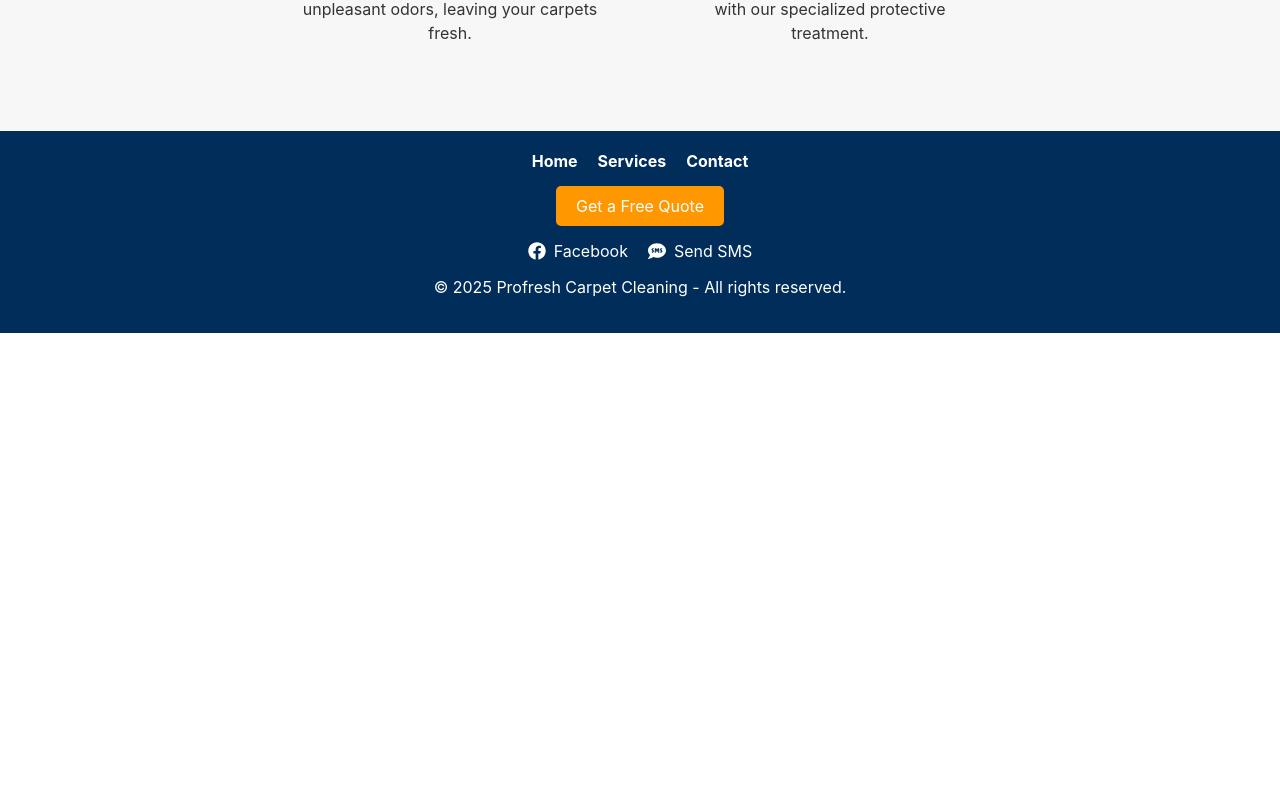
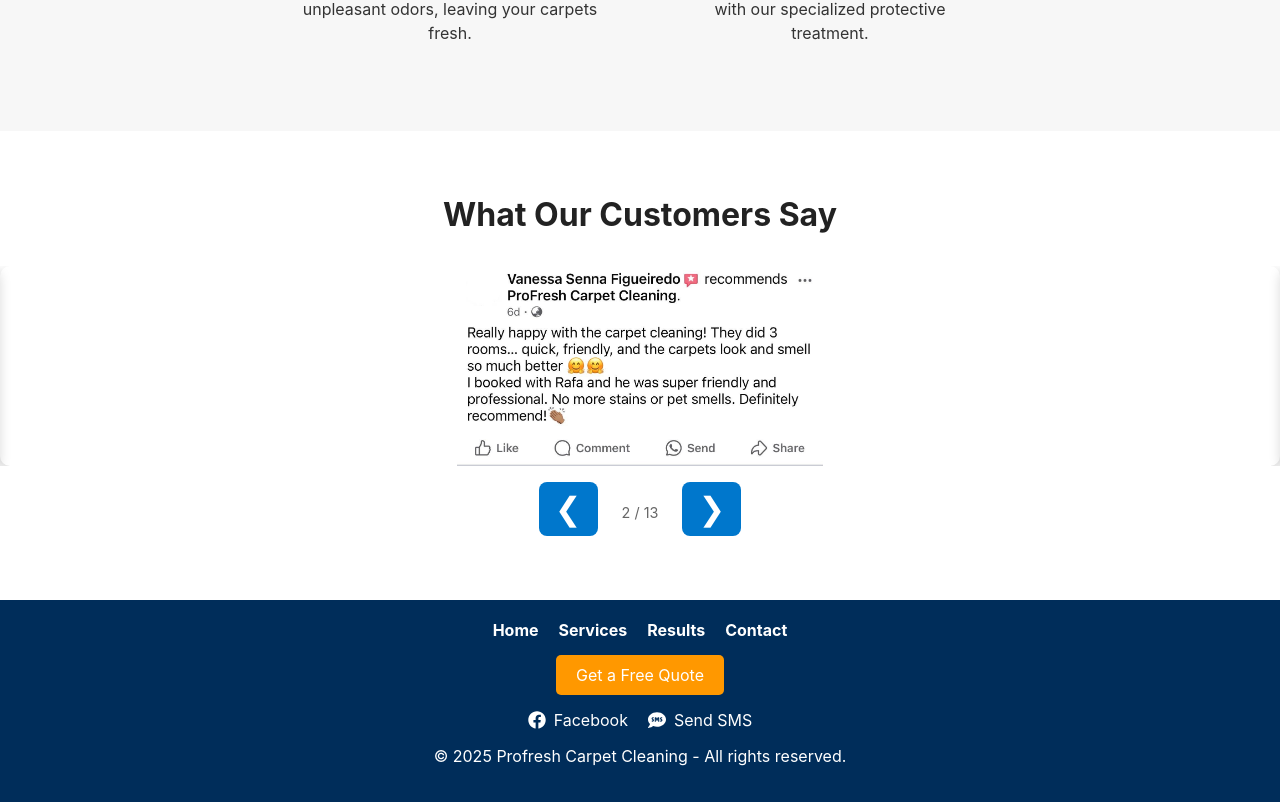
Before and after one commit to raafaelalmeida/profresh, a React (Create React App) app: page / in a window 1280 px wide. Shown: the part 1145-1947 px from the top of the page. Before the commit the page ends 1478 px from the top, so only its background shows below. Built offline with nearby package versions, Linux system fonts and the light colour scheme.

Commit message:
reviews na home

```diff
--- a/src/components/Footer.js
+++ b/src/components/Footer.js
@@ -10,6 +10,7 @@ function Footer() {
         <div className={styles.links}>
           <Link to="/">Home</Link>
           <Link to="/services">Services</Link>
+          <Link to="/results">Results</Link>
           <Link to="/contact">Contact</Link>
         </div>
 
--- a/src/pages/Home.js
+++ b/src/pages/Home.js
@@ -1,8 +1,22 @@
+import { useState, useEffect } from "react";
 import styles from "./Home.module.css";
 import { Link } from "react-router-dom";
 import { FaBroom, FaCouch, FaSprayCan, FaShieldAlt } from "react-icons/fa";
 
 function Home() {
+  const reviewImages = Array.from({ length: 13 }, (_, i) => `/images/review${i + 1}.jpg`);
+  const [current, setCurrent] = useState(0);
+
+  const handlePrev = () => setCurrent((prev) => (prev === 0 ? reviewImages.length - 1 : prev - 1));
+  const handleNext = () => setCurrent((prev) => (prev === reviewImages.length - 1 ? 0 : prev + 1));
+
+  useEffect(() => {
+    const interval = setInterval(() => {
+      setCurrent((prev) => (prev === reviewImages.length - 1 ? 0 : prev + 1));
+    }, 3000);
+    return () => clearInterval(interval);
+  }, [reviewImages.length]);
+
   return (
     <div className={styles.pageWrapper}>
       {/* Banner Section */}
@@ -10,8 +24,6 @@ function Home() {
         <div className={styles.overlay}></div>
         <h1 className={styles.bannerText}>Professional Carpet Cleaning Services</h1>
         <p className={styles.bannerSubText}>We bring freshness and hygiene to your carpets with eco-friendly solutions.</p>
-
-        {/* ✅ Fixed CTA Button */}
         <Link to="/contact" className={styles.ctaButton}>
           Get a Free Quote
         </Link>
@@ -43,6 +55,31 @@ function Home() {
           </div>
         </div>
       </div>
+
+      {/* Reviews Carousel */}
+      <div className={styles.reviewsCarousel}>
+        <h2>What Our Customers Say</h2>
+        <div className={styles.sliderWrapper}>
+          <div
+            className={styles.slider}
+            style={{ transform: `translateX(-${current * 100}%)` }}
+          >
+            {reviewImages.map((src, index) => (
+              <img
+                key={index}
+                src={src}
+                alt={`Review ${index + 1}`}
+                className={styles.reviewSlide}
+              />
+            ))}
+          </div>
+        </div>
+        <div className={styles.sliderControls}>
+          <button onClick={handlePrev} className={styles.navBtn}>❮</button>
+          <span className={styles.slideIndicator}>{current + 1} / {reviewImages.length}</span>
+          <button onClick={handleNext} className={styles.navBtn}>❯</button>
+        </div>
+      </div>
     </div>
   );
 }
--- a/src/pages/Home.module.css
+++ b/src/pages/Home.module.css
@@ -1,4 +1,4 @@
-/* Ensure the container covers the full viewport height */
+/* Layout base */
 .container {
   display: flex;
   flex-direction: column;
@@ -6,12 +6,12 @@
   width: 100%;
 }
 
-/* Hero Banner Styling */
+/* Banner principal */
 .banner {
   position: relative;
-  width: 100%; /* Ensures it fits all screens */
+  width: 100%;
   height: 500px;
-  background-image: url('/public/images/banner.jpg'); /* Ensure this file exists */
+  background-image: url('/public/images/banner.jpg'); /* Certifique-se de que a imagem existe */
   background-size: cover;
   background-position: center;
   background-repeat: no-repeat;
@@ -25,16 +25,13 @@
   overflow: hidden;
 }
 
-/* 🔥 Evita qualquer scroll horizontal */
 .pageWrapper {
   width: 100%;
   max-width: 100vw;
   overflow-x: hidden;
+  margin-bottom: 4rem;
 }
 
-
-
-/* Overlay to enhance text visibility */
 .overlay {
   position: absolute;
   top: 0;
@@ -44,7 +41,6 @@
   background: rgba(0, 0, 0, 0.5);
 }
 
-/* Banner text styles */
 .bannerText {
   font-size: 36px;
   font-weight: bold;
@@ -56,7 +52,6 @@
   z-index: 2;
 }
 
-/* CTA Button */
 .ctaButton {
   display: inline-block;
   margin-top: 20px;
@@ -74,70 +69,7 @@
   background: #e68900;
 }
 
-/* About Section */
-.aboutSection {
-  max-width: 800px;
-  text-align: center;
-  padding: 50px 20px;
-  margin: 0 auto; /* 🔥 Ensures it's centered */
-  display: flex;
-  flex-direction: column;
-  align-items: center;
-  justify-content: center;
-}
-
-/* Adjusting heading and text */
-.aboutSection h2 {
-  font-size: 28px;
-  color: #004d99;
-  margin-bottom: 15px;
-}
-
-.aboutSection p {
-  font-size: 18px;
-  color: #333;
-  line-height: 1.6;
-  max-width: 90%;
-  text-align: center;
-}
-
-/* 🔥 Responsive adjustments */
-@media (max-width: 768px) {
-  .aboutSection {
-    padding: 30px 15px;
-  }
-
-  .aboutSection h2 {
-    font-size: 24px;
-  }
-
-  .aboutSection p {
-    font-size: 16px;
-  }
-}
-
-/* Responsive Design */
-@media (max-width: 768px) {
-  .banner {
-    height: 350px;
-  }
-
-  .bannerText {
-    font-size: 28px;
-  }
-
-  .bannerSubText {
-    font-size: 16px;
-  }
-
-  .ctaButton {
-    padding: 12px 24px;
-    font-size: 16px;
-  }
-}
-
-
-/* Why Choose Us Section */
+/* Seção "Why Choose Us" */
 .whyChoose {
   text-align: center;
   padding: 50px 20px;
@@ -150,7 +82,6 @@
   margin-bottom: 30px;
 }
 
-/* Grid Layout */
 .whyGrid {
   display: flex;
   justify-content: center;
@@ -160,7 +91,6 @@
   margin: 0 auto;
 }
 
-/* Features */
 .feature {
   text-align: center;
   max-width: 300px;
@@ -179,8 +109,129 @@
   line-height: 1.5;
 }
 
-/* Icons */
 .icon {
   font-size: 40px;
   color: #ff9800;
 }
+
+/* Carrossel de Reviews */
+.reviewsCarousel {
+  margin-top: 4rem;
+  text-align: center;
+}
+
+.reviewsCarousel h2 {
+  font-size: 2rem;
+  margin-bottom: 1rem;
+  color: #222;
+}
+
+.sliderWrapper {
+  width: 100%;
+  overflow: hidden;
+  position: relative;
+  margin-top: 2rem;
+}
+
+.slider {
+  display: flex;
+  transition: transform 0.6s ease-in-out;
+  width: 100%;
+}
+
+.reviewSlide {
+  min-width: 100%;
+  max-height: 200px;
+  width: 35%;
+  margin: 0 auto;
+  object-fit: contain;
+  border-radius: 10px;
+  box-shadow: 0 4px 12px rgba(0, 0, 0, 0.15);
+}
+
+.sliderControls {
+  display: flex;
+  justify-content: center;
+  align-items: center;
+  gap: 1.5rem;
+  margin-top: 1rem;
+}
+
+.navBtn {
+  background-color: #0077cc;
+  border: none;
+  color: white;
+  font-size: 2rem;
+  padding: 0.5rem 1rem;
+  cursor: pointer;
+  border-radius: 8px;
+  transition: background 0.3s ease;
+}
+
+.navBtn:hover {
+  background-color: #005fa3;
+}
+
+.slideIndicator {
+  font-size: 0.9rem;
+  color: #666;
+  margin-top: 0.5rem;
+}
+
+/* Responsividade */
+@media (max-width: 768px) {
+  .banner {
+    height: 350px;
+  }
+
+  .bannerText {
+    font-size: 28px;
+  }
+
+  .bannerSubText {
+    font-size: 16px;
+  }
+
+  .ctaButton {
+    padding: 12px 24px;
+    font-size: 16px;
+  }
+
+  .reviewSlide {
+  width: 300px;               /* tamanho fixo e pequeno */
+  max-height: 180px;          /* reduzido */
+  margin: 0 auto;
+  object-fit: contain;
+  border-radius: 10px;
+  box-shadow: 0 4px 10px rgba(0, 0, 0, 0.1);
+  margin-bottom: 4rem;
+}
+
+.reviewsCarousel {
+  margin-bottom: 4rem;        /* 🔽 evita sobrepor o footer */
+}
+
+
+.sliderControls {
+  margin-top: 0.5rem;
+  margin-bottom: 4rem;
+}
+
+
+  .whyGrid {
+    flex-direction: column;
+    gap: 20px;
+  }
+}
+
+@media (max-width: 480px) {
+  .reviewSlide {
+    width: 90%;
+    max-height: 160px;
+  }
+
+  .navBtn {
+    font-size: 1.5rem;
+    padding: 0.4rem 0.8rem;
+  }
+}
```
